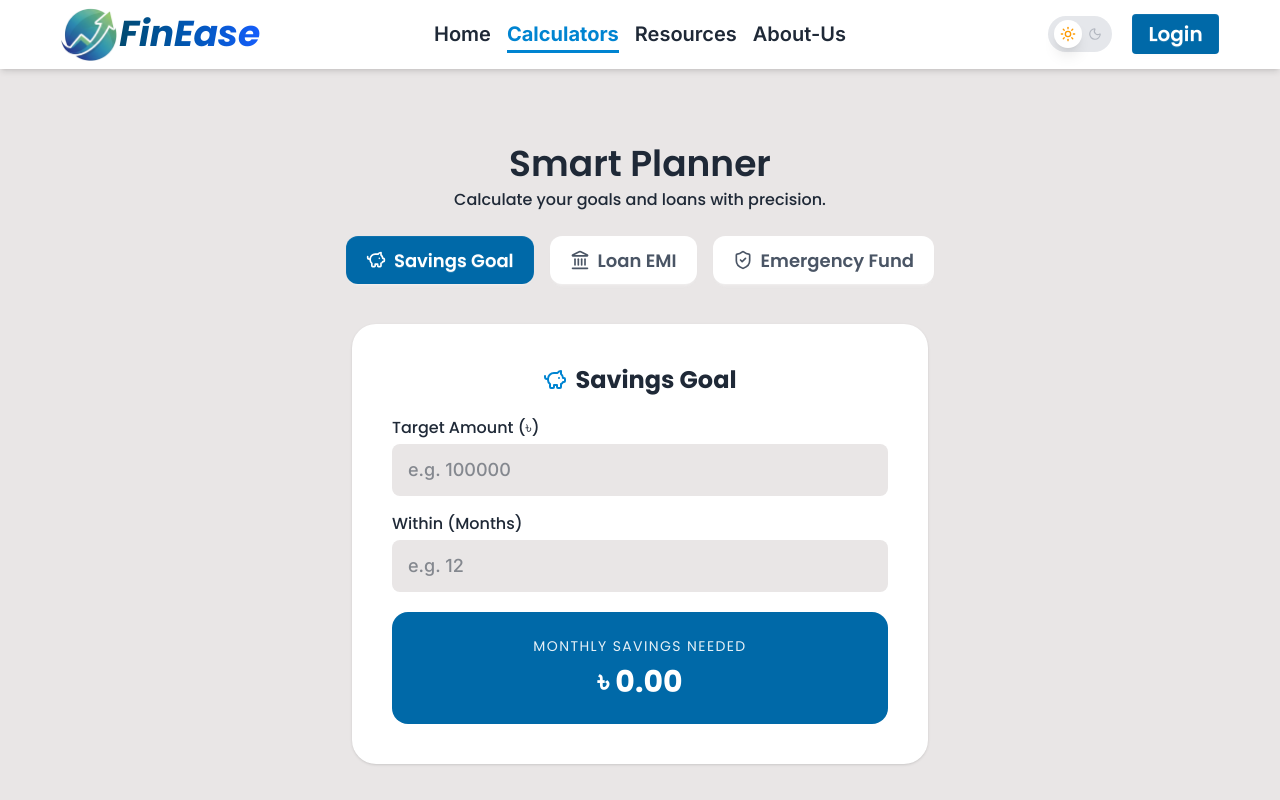
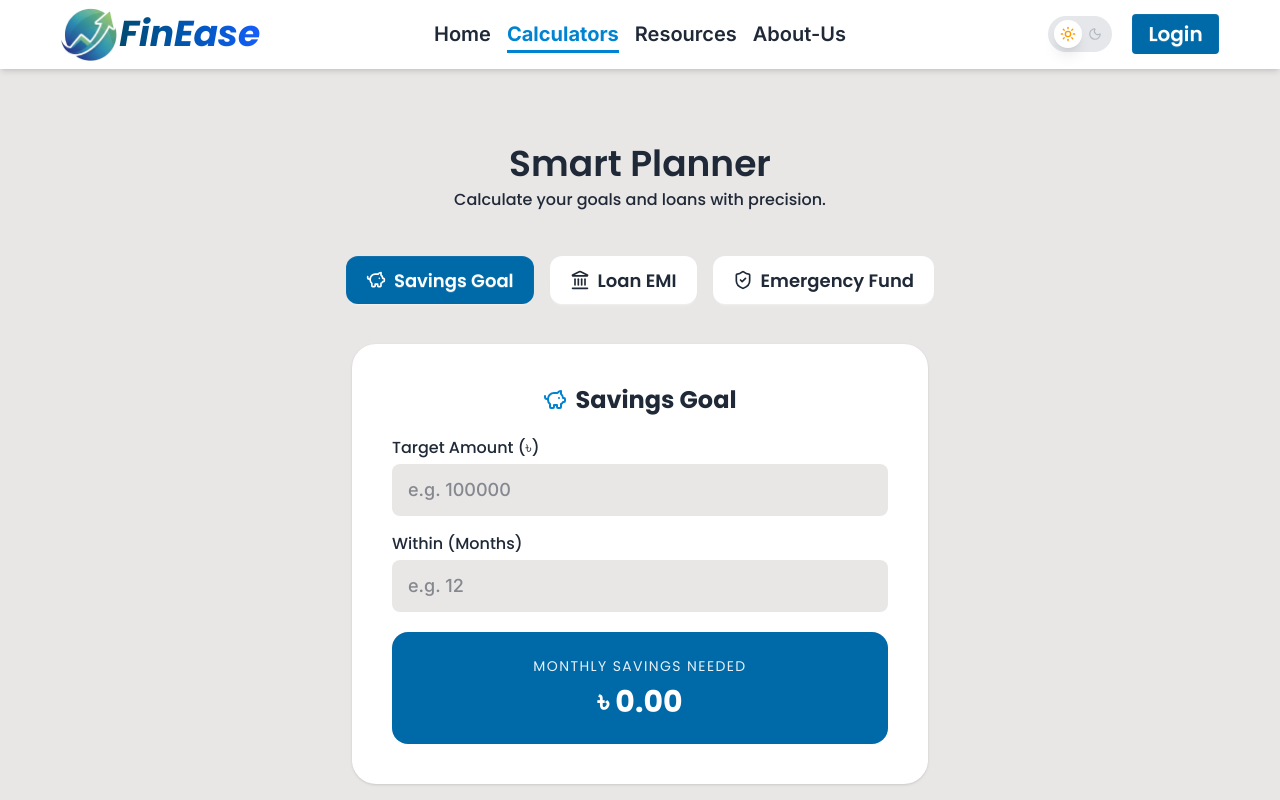
Before and after one commit to mahadi40011/FinEase-Client-Side, a React (Vite) app: page /calculators in a window 1280 px wide. Shown: the top 800 px of the page. Built offline with nearby package versions, Linux system fonts and the light colour scheme; no server answers.

Commit message:
implement localStorage for save current Calculator

```diff
--- a/src/pages/Calculators/Calculators.jsx
+++ b/src/pages/Calculators/Calculators.jsx
@@ -6,7 +6,14 @@ import EMICalc from "../../components/Calculator/EMICalc";
 import EmergencyFundCalc from "../../components/Calculator/EmergencyFundCalc";
 
 const Calculator = () => {
-  const [activeTab, setActiveTab] = useState("savings");
+  const [activeTab, setActiveTab] = useState(() => {
+    return localStorage.getItem("activeCalcTab") || "savings";
+  });
+
+  const handleTabChange = (tabId) => {
+    setActiveTab(tabId);
+    localStorage.setItem("activeCalcTab", tabId);
+  };
 
   return (
     <section className="container mx-auto text-natural px-4 pt-10 sm:pt-16 font-poppins ">
@@ -16,7 +23,7 @@ const Calculator = () => {
       />
 
       {/* Tab Switcher */}
-      <div className="flex flex-wrap justify-center gap-2 md:gap-4 mb-10">
+      <div className="flex flex-wrap justify-center gap-2 md:gap-4 mb-10 pt-5">
         {[
           {
             id: "savings",
@@ -32,11 +39,11 @@ const Calculator = () => {
         ].map((tab) => (
           <button
             key={tab.id}
-            onClick={() => setActiveTab(tab.id)}
+            onClick={() => handleTabChange(tab.id)}
             className={`btn btn-sm md:btn-md lg:btn-lg rounded-xl flex items-center gap-2 transition-all ${
               activeTab === tab.id
                 ? "bg-sky-700 text-white border-none"
-                : "bg-app-200 text-gray-600 border-none hover:bg-gray-300 dark:hover:text-gray-700"
+                : "bg-app-200 text-natural border-none hover:bg-gray-300 dark:hover:text-gray-700"
             }`}
           >
             {tab.icon} {tab.label}
```
